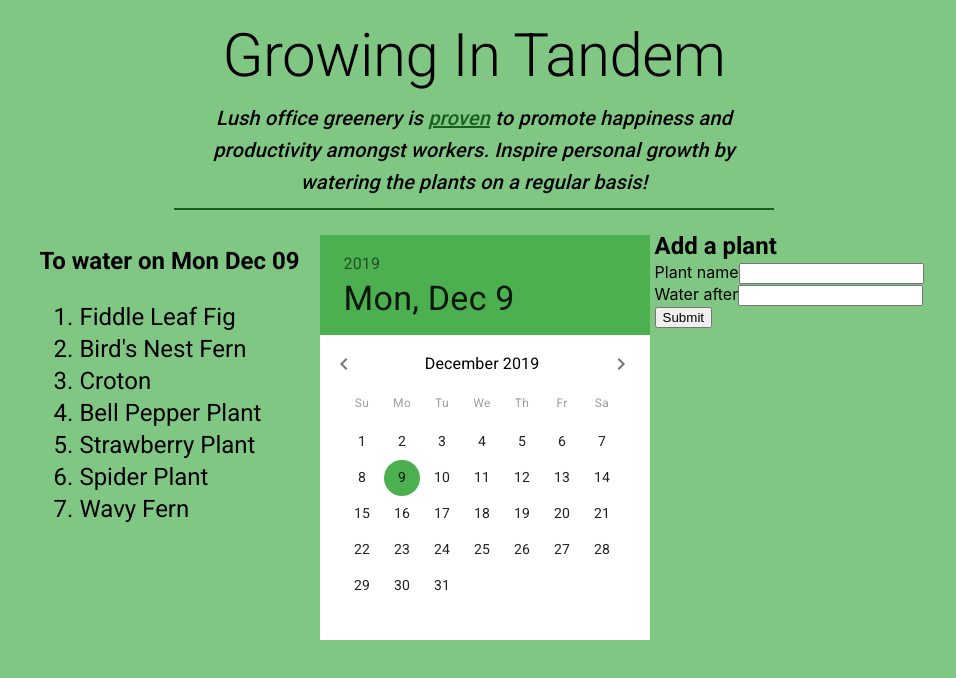
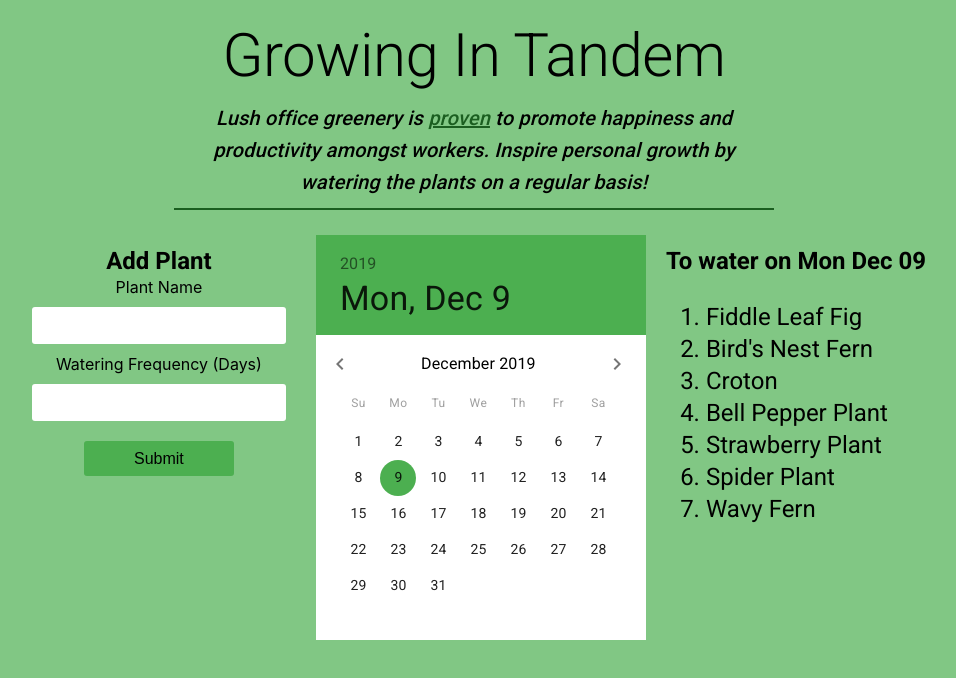
Before and after one commit to nickharrisdev/growing-in-tandem, a React (Create React App) app: page / in a window 1280 px wide. Shown: the top 678 px of the page, without its empty margins (166-1122 px from the left). Built offline with nearby package versions, Linux system fonts and the light colour scheme.

Commit message:
Added styling to form

```diff
--- a/src/AddPlantForm.js
+++ b/src/AddPlantForm.js
@@ -10,6 +10,8 @@ function AddPlantForm ({ toggleAddingPlant }) {
 	function handleSubmit() {
 		const daysNum = parseInt(days);
 		if (!(Number.isInteger(daysNum))) {
+			toggleError(true);
+		} else if (name === '' || name=== ' ') {
 			toggleError(true);
 		} else {
 			addPlant(name, days);
@@ -30,27 +32,29 @@ function AddPlantForm ({ toggleAddingPlant }) {
 
 	function displayError() {
 		return (
-			<p>Please enter a number</p>
+			<p className="error">Please enter plant name and a number of days</p>
 		)
 	}
 
 	return (
-		<div>
-			<Typography variant="h5" component="h1"><strong>Add a plant</strong></Typography>
+		<div className="add-plant-form">
+			<Typography variant="h5" component="h1"><strong>Add Plant</strong></Typography>
 			<div>
 				<label htmlFor="name-input">
-					Plant name
+					Plant Name
+					<br></br>
 					<input type="text" onChange={e => handleNameChange(e.target.value)} value={name || ''} id="name-input" />
 				</label>
 				<br></br>
 				<label htmlFor="days-input">
-					Water after
+					Watering Frequency (Days)
+					<br></br>
 					<input type="text" onChange={e => handleDaysChange(e.target.value)} value={days || ''} id="days-input" />
 				</label>
 				<br></br>
 				{error ? displayError() : null}
 			</div>
-			<button type="button" onClick={handleSubmit}>Submit</button>
+			<button className="submit-btn" type="button" onClick={handleSubmit}>Submit</button>
 		</div>
 	);
 }
--- a/src/App.css
+++ b/src/App.css
@@ -28,7 +28,7 @@ hr {
 
 .calendar-container {
   display: flex;
-  flex-direction: row-reverse;
+  flex-direction: row;
   justify-content: center;
 }
 
@@ -54,11 +54,43 @@ hr {
   color:#1b5e20;
 }
 
+/* form styling */
+
+.add-plant-form {
+  text-align: center;
+  padding: 15px;
+}
+
+input {
+  margin: 10px;
+  border: none;
+  border-radius: 3px;
+  height: 35px;
+  width: 250px;
+  font-size: medium;
+}
+
+.submit-btn {
+  height: 35px;
+  width: 150px;
+  border: none;
+  border-radius: 3px;
+  font-size: medium;
+  margin: 10px;
+  background-color:#4caf50;
+}
+
+.error {
+  color: red;
+}
+
+/* responsive */
+
 @media screen and (max-width: 800px) {
   .sub-heading {width: 95%;}
   .calendar-container {
     display: flex;
-    flex-direction: column;
+    flex-direction: column-reverse;
     align-items: center;
     height: 100%;
   }
```
